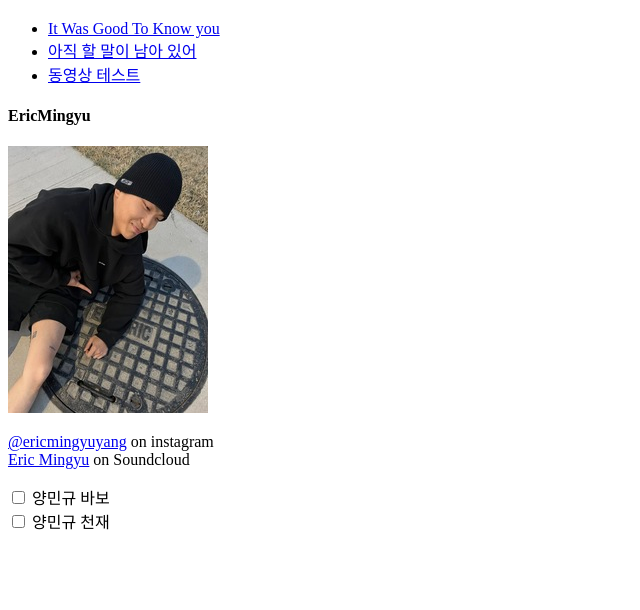
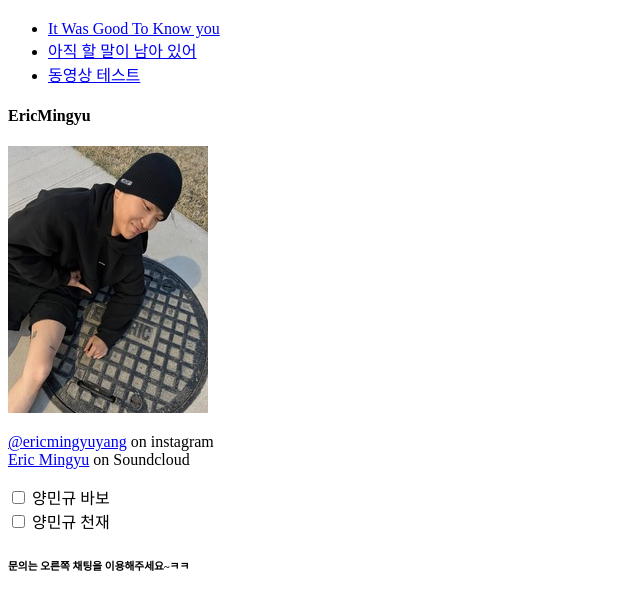
Before and after one commit to Bright614/my-first-website, a plain HTML site: page index.html in a window 1280 px wide. Shown: the part 60-670 px from the top of the page, without its empty margins (0-640 px from the left). Drawn offline with Linux system fonts and the light colour scheme.

Commit message:
문의 기능이 추가되었습니다

```diff
--- a/index.html
+++ b/index.html
@@ -25,5 +25,24 @@
 <br>
 <input type="checkbox"> 양민규 천재
 
+
+<p>
+    <h6>문의는 오른쪽 채팅을 이용해주세요~ㅋㅋ</h6>
+
+    <!--Start of Tawk.to Script-->
+<script type="text/javascript">
+    var Tawk_API=Tawk_API||{}, Tawk_LoadStart=new Date();
+    (function(){
+    var s1=document.createElement("script"),s0=document.getElementsByTagName("script")[0];
+    s1.async=true;
+    s1.src='https://embed.tawk.to/64662239ad80445890edb3a6/1h0nfbcgu';
+    s1.charset='UTF-8';
+    s1.setAttribute('crossorigin','*');
+    s0.parentNode.insertBefore(s1,s0);
+    })();
+    </script>
+    <!--End of Tawk.to Script-->
+
+</p>
 </body>
 </html>
```
